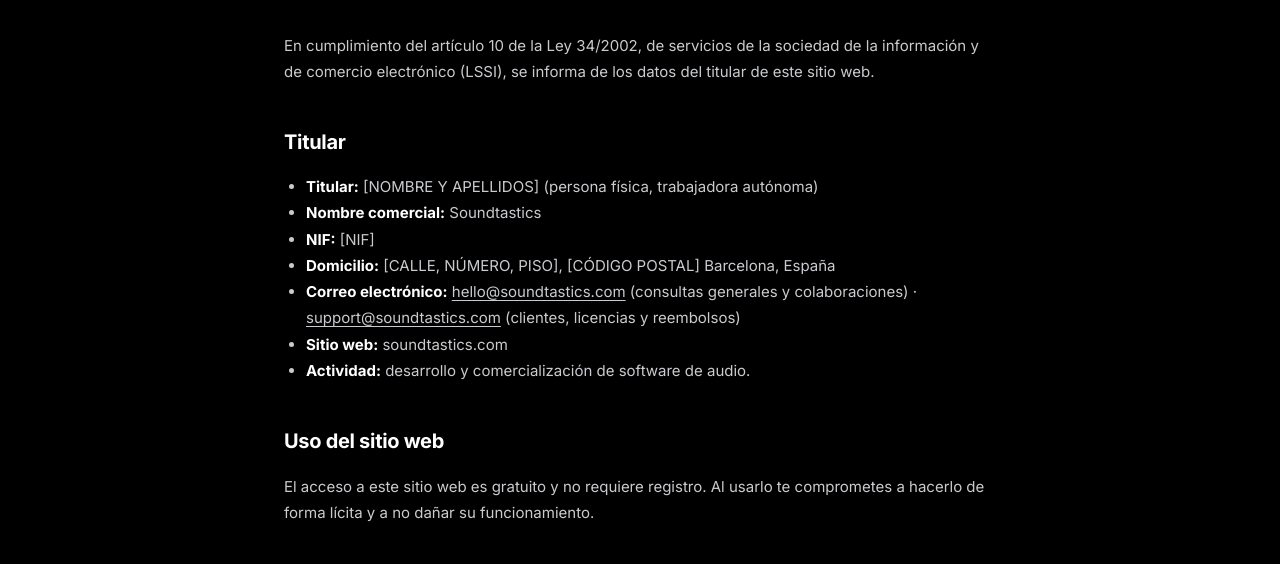
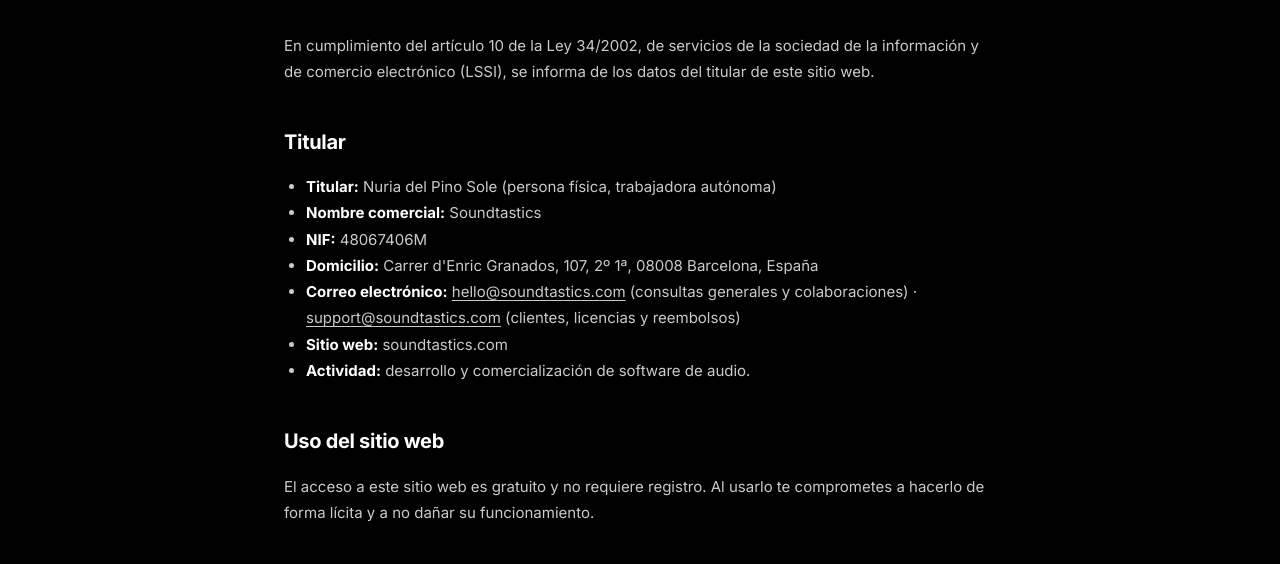
Before and after one commit to imayarez/soundtastics.com, a website: page tienda/public/aviso-legal.html in a window 1280 px wide. Shown: the part 236-800 px from the top of the page. Drawn offline with Linux system fonts and the light colour scheme.

Commit message:
Fill in holder details in legal pages

```diff
--- a/tienda/public/aviso-legal.html
+++ b/tienda/public/aviso-legal.html
@@ -4,10 +4,10 @@
 
 <p>En cumplimiento del artículo 10 de la Ley 34/2002, de servicios de la sociedad de la información y de comercio electrónico (LSSI), se informa de los datos del titular de este sitio web.</p>
 <h2>Titular</h2>
-<ul><li><strong>Titular:</strong> [NOMBRE Y APELLIDOS] (persona física, trabajadora autónoma)</li>
+<ul><li><strong>Titular:</strong> Nuria del Pino Sole (persona física, trabajadora autónoma)</li>
 <li><strong>Nombre comercial:</strong> Soundtastics</li>
-<li><strong>NIF:</strong> [NIF]</li>
-<li><strong>Domicilio:</strong> [CALLE, NÚMERO, PISO], [CÓDIGO POSTAL] Barcelona, España</li>
+<li><strong>NIF:</strong> 48067406M</li>
+<li><strong>Domicilio:</strong> Carrer d'Enric Granados, 107, 2º 1ª, 08008 Barcelona, España</li>
 <li><strong>Correo electrónico:</strong> <a href="mailto:hello@soundtastics.com">hello@soundtastics.com</a> (consultas generales y colaboraciones) · <a href="mailto:support@soundtastics.com">support@soundtastics.com</a> (clientes, licencias y reembolsos)</li>
 <li><strong>Sitio web:</strong> soundtastics.com</li>
 <li><strong>Actividad:</strong> desarrollo y comercialización de software de audio.</li></ul>
```
Also changed, not shown: tienda/public/condiciones.html (+1 -1 lines), tienda/public/privacidad.html (+3 -3 lines).
